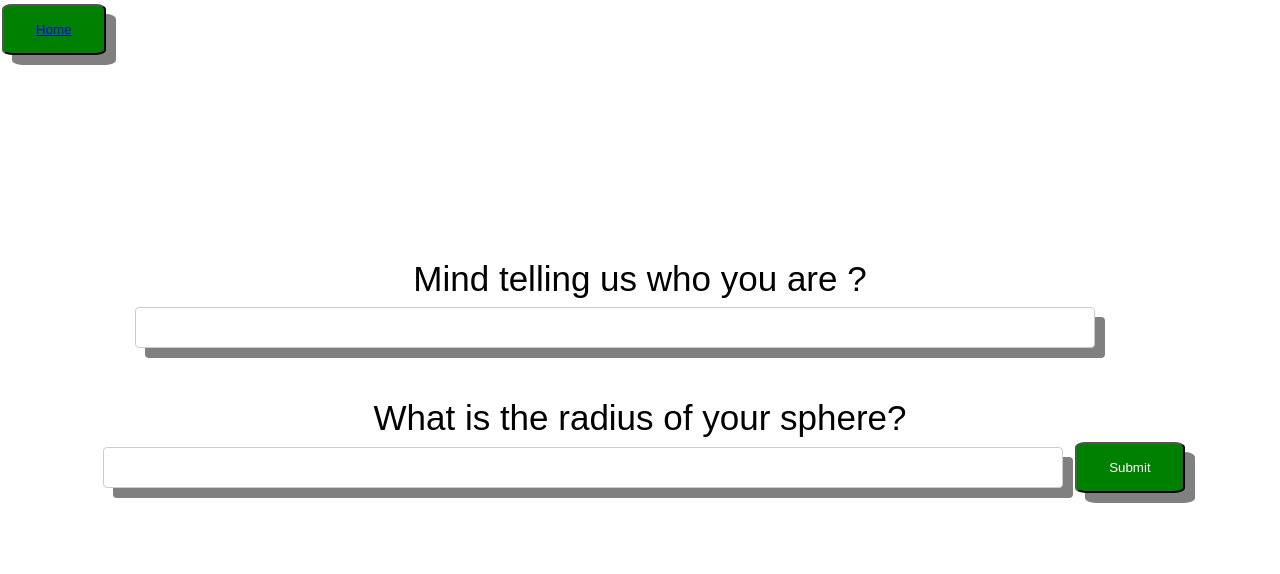
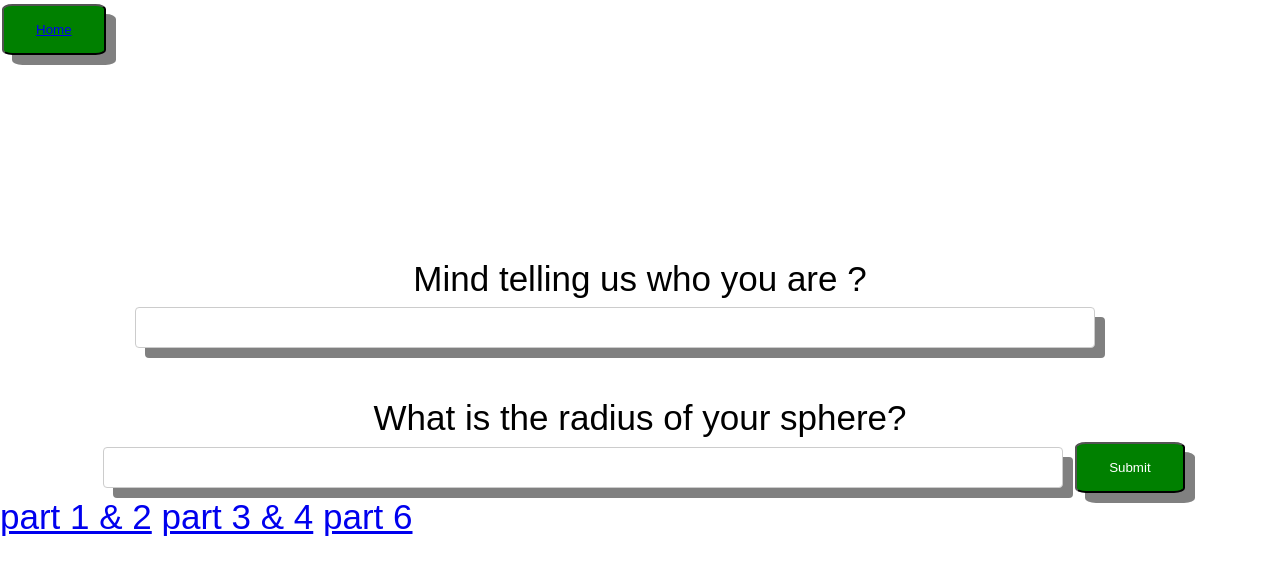
Before and after one commit to SDemero/Assignment-4, a plain HTML site: page prompt-6.html in a window 1280 px wide. Drawn offline with Linux system fonts and the light colour scheme.

Commit message:
Update prompt-6.html

```diff
--- a/prompt-6.html
+++ b/prompt-6.html
@@ -36,5 +36,10 @@
         <button type = "button" onclick="calculate()" >Submit</button>
     </form>
     </div>
+     <footer>
+    <a href="Prompt-1-2.html">part 1 & 2</a>
+    <a href="prompt-3-4.htm">part 3 & 4</a>
+    <a href="prompt-6.html">part 6</a>
+  </footer>
 </body>
 </html>
```
